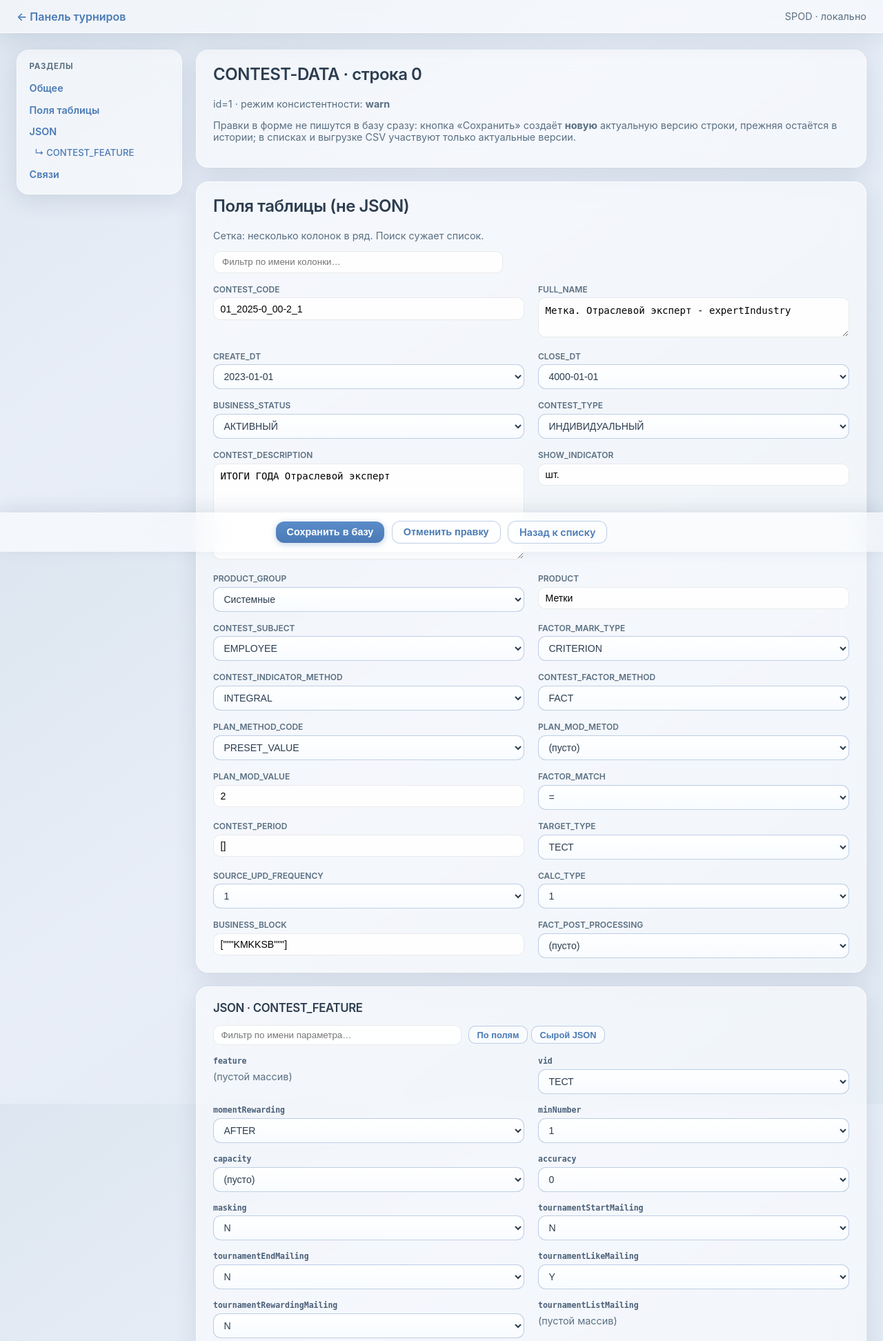
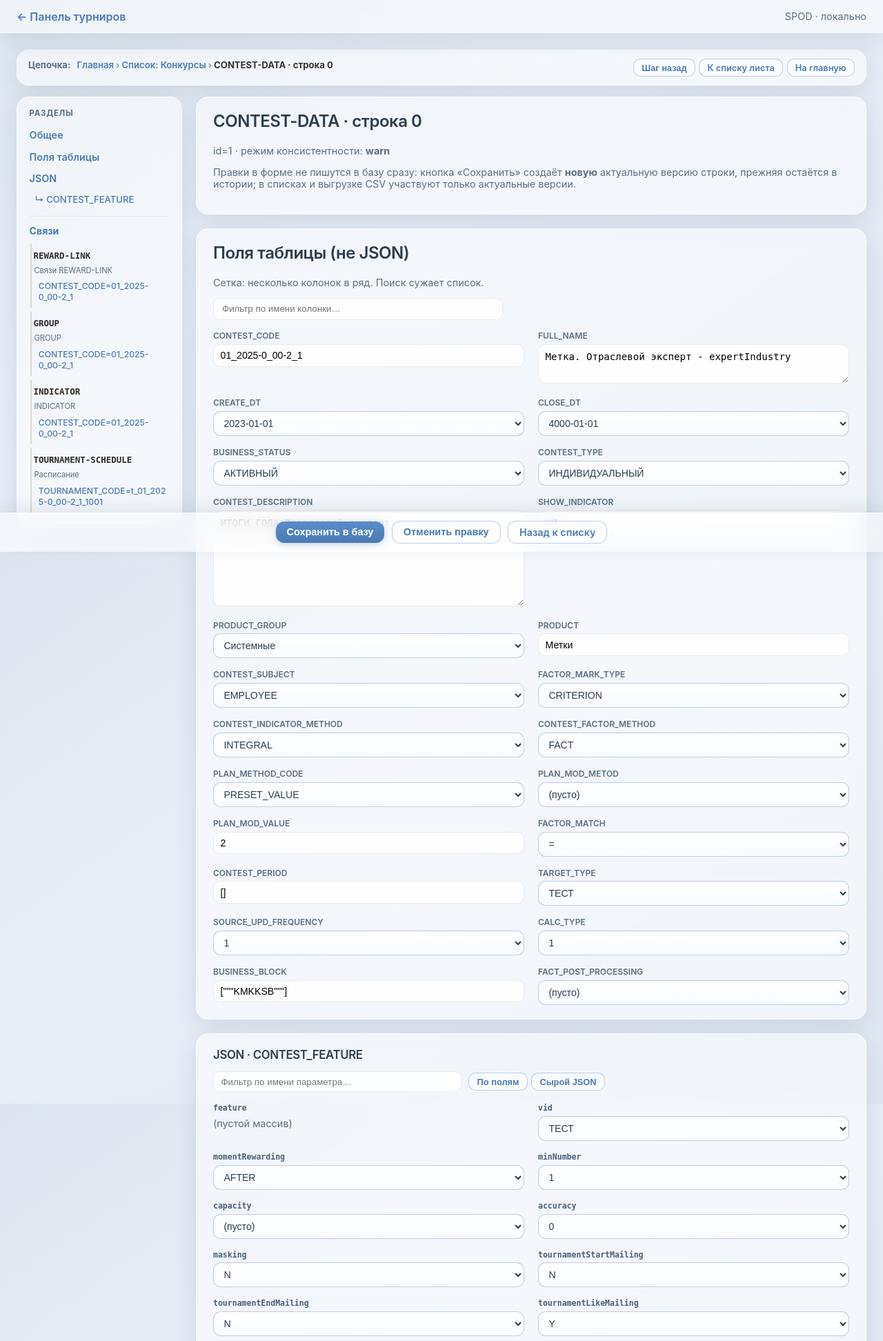
Before and after one commit to OrionFLASH/SPOD_GAME_Admin_UI, a FastAPI app: page /sheet/CONTEST-DATA/row/1?from_list=1 in a window 1280 px wide. Shown: the top 1944 px of the page at 69% size. Run offline with FastAPI, Linux system fonts and the light colour scheme; some libraries are stand-ins or nearby versions.

Commit message:
Панель: навигация по связям в меню «Разделы», trail_nav, документация
- relations: элементы связей с sheet_code, row_id, preview
- row_detail: якоря rel-card, группа связей в боковой колонке, кнопки в блоке связей
- trail_nav.js: цепочка в sessionStorage, ?from_list=1, крошки и возврат
- sheet_list: ссылка «Просмотр» с from_list=1; base: скрипт и класс ссылки на главную
- app: sheet_title для карточки строки; README: ТЗ, маршруты, раздел 6a, история 0.1.7–0.1.8

```diff
--- a/src/app.py
+++ b/src/app.py
@@ -16,7 +16,7 @@ from fastapi import Body, FastAPI, HTTPException, Request
 from fastapi.responses import FileResponse, HTMLResponse, RedirectResponse
 from fastapi.staticfiles import StaticFiles
 from fastapi.templating import Jinja2Templates
-from markupsafe import Markup
+from markupsafe import Markup, escape
 
 from src import config_validate, consistency, db, editor_config, export_csv, ingest, relations, sheet_list_display, spod_json
 
@@ -36,6 +36,15 @@ def _json_for_script_tag(obj: Any) -> Markup:
     s = json.dumps(obj, ensure_ascii=False)
     s = s.replace("<", "\\u003c").replace(">", "\\u003e")
     return Markup(s)
+
+
+def _tojson_readable(value: Any, indent: int = 2) -> Markup:
+    """
+    JSON для вывода в HTML (<pre> в блоке «Связи»): кириллица как текст, не escape \\uXXXX.
+    Стандартный фильтр tojson в Jinja2 использует ASCII-экранирование не-ASCII символов.
+    """
+    text = json.dumps(value, ensure_ascii=False, indent=indent)
+    return Markup(escape(text))
 
 
 def _load_config() -> Dict[str, Any]:
@@ -83,6 +92,7 @@ async def lifespan(app: FastAPI):
 app = FastAPI(title="SPOD Tournament Admin", lifespan=lifespan)
 app.mount("/static", StaticFiles(directory=str(ROOT / "src" / "static")), name="static")
 templates = Jinja2Templates(directory=str(ROOT / "src" / "templates"))
+templates.env.filters["tojson_readable"] = _tojson_readable
 
 
 def get_conn() -> sqlite3.Connection:
@@ -212,11 +222,13 @@ def row_detail(request: Request, code: str, row_id: int):
         "editorTextareas": editor_config.flatten_editor_textareas(CFG),
         "longTextThreshold": int(CFG.get("editor_long_text_threshold", 120)),
     }
+    sheet_title = str(spec.get("title") or code)
     return templates.TemplateResponse(
         request,
         "row_detail.html",
         {
             "sheet_code": code,
+            "sheet_title": sheet_title,
             "row_id": row_id,
             "row_index": r["row_index"],
             "cells": cells,
--- a/src/static/app.css
+++ b/src/static/app.css
@@ -300,6 +300,105 @@ table.data th {
   padding-bottom: 5rem;
 }
 
+/* ---------- Цепочка навигации по связям (trail_nav.js) ---------- */
+
+.trail-nav {
+  margin-bottom: 1rem;
+  padding: 0.75rem 1rem !important;
+}
+
+.trail-nav-inner {
+  display: flex;
+  flex-wrap: wrap;
+  align-items: flex-start;
+  justify-content: space-between;
+  gap: 0.75rem 1rem;
+}
+
+.trail-nav-crumbs {
+  flex: 1 1 12rem;
+  font-size: 0.82rem;
+  line-height: 1.45;
+  word-break: break-word;
+}
+
+.trail-nav-label {
+  font-weight: 700;
+  color: var(--muted);
+  margin-right: 0.35rem;
+}
+
+.trail-sep {
+  margin: 0 0.2rem;
+  color: var(--muted);
+  user-select: none;
+}
+
+.trail-crumb {
+  color: var(--accent);
+  text-decoration: none;
+  font-weight: 600;
+}
+
+.trail-crumb:hover {
+  text-decoration: underline;
+}
+
+.trail-crumb.trail-current {
+  color: rgba(45, 40, 32, 0.95);
+  font-weight: 700;
+  cursor: default;
+}
+
+.trail-crumb-root {
+  font-weight: 600;
+}
+
+.trail-nav-actions {
+  flex: 0 0 auto;
+  display: flex;
+  flex-wrap: wrap;
+  gap: 0.35rem;
+  align-items: center;
+}
+
+.relation-item {
+  margin-top: 0.65rem;
+  padding-top: 0.65rem;
+  border-top: 1px solid rgba(0, 0, 0, 0.06);
+}
+
+.relation-item:first-of-type {
+  margin-top: 0.35rem;
+  padding-top: 0;
+  border-top: none;
+}
+
+.relation-item-head {
+  display: flex;
+  flex-wrap: wrap;
+  align-items: center;
+  justify-content: space-between;
+  gap: 0.5rem;
+  margin-bottom: 0.35rem;
+}
+
+.relation-item-preview {
+  font-size: 0.78rem;
+  font-weight: 600;
+  color: rgba(55, 50, 40, 0.9);
+  font-family: ui-monospace, monospace;
+}
+
+.relation-item-json {
+  margin-top: 0;
+}
+
+.relation-multi-hint {
+  margin: 0 0 0.35rem;
+  font-size: 0.8rem;
+}
+
 .row-edit-layout {
   display: grid;
   grid-template-columns: minmax(200px, 240px) minmax(0, 1fr);
@@ -359,6 +458,60 @@ table.data th {
   padding-left: 0.5rem !important;
   font-weight: 500 !important;
   font-size: 0.82rem !important;
+}
+
+/* Группа «Связи» в боковом меню: лист → подпункты на строки */
+.edit-nav-group {
+  margin-top: 0.35rem;
+  padding-top: 0.5rem;
+  border-top: 1px solid rgba(0, 0, 0, 0.06);
+  display: flex;
+  flex-direction: column;
+  gap: 0.35rem;
+}
+
+.edit-nav-group-title-link {
+  font-size: 0.88rem !important;
+  font-weight: 700 !important;
+}
+
+.edit-nav-rel-block {
+  padding: 0.35rem 0 0.15rem 0.15rem;
+  border-left: 2px solid rgba(120, 90, 40, 0.2);
+  margin-left: 0.1rem;
+  display: flex;
+  flex-direction: column;
+  gap: 0.15rem;
+}
+
+.edit-nav-rel-sheet {
+  font-family: ui-monospace, monospace;
+  font-size: 0.78rem !important;
+  font-weight: 700 !important;
+  color: rgba(35, 32, 26, 0.95) !important;
+  word-break: break-all;
+  line-height: 1.25;
+}
+
+.edit-nav-rel-sheet:hover {
+  color: var(--accent) !important;
+}
+
+.edit-nav-rel-block-title {
+  font-size: 0.7rem;
+  line-height: 1.3;
+  color: var(--muted);
+  padding-left: 0.05rem;
+  margin-bottom: 0.1rem;
+}
+
+.edit-nav-rel-link {
+  display: block;
+  padding-left: 0.45rem !important;
+  font-size: 0.76rem !important;
+  font-weight: 500 !important;
+  line-height: 1.35;
+  word-break: break-word;
 }
 
 .edit-main .panel h2 {
@@ -554,6 +707,7 @@ table.data th {
 }
 
 .relation-card {
+  scroll-margin-top: 5rem;
   background: rgba(255, 255, 255, 0.45);
   border: 1px solid var(--glass-border);
   border-radius: 14px;
--- /dev/null
+++ b/src/static/trail_nav.js
@@ -0,0 +1,208 @@
+/**
+ * Цепочка переходов при редактировании строк и переходах по блоку «Связи».
+ * Хранение: sessionStorage, ключ spod_edit_trail — массив { title, href } страниц,
+ * с которых пользователь ушёл по связи (для «Шаг назад» и хлебных крошек).
+ */
+(function () {
+  "use strict";
+
+  var STORAGE_KEY = "spod_edit_trail";
+
+  function readTrail() {
+    try {
+      var raw = sessionStorage.getItem(STORAGE_KEY);
+      if (!raw) return [];
+      var t = JSON.parse(raw);
+      return Array.isArray(t) ? t : [];
+    } catch (e) {
+      return [];
+    }
+  }
+
+  function writeTrail(arr) {
+    sessionStorage.setItem(STORAGE_KEY, JSON.stringify(arr));
+  }
+
+  function clearTrail() {
+    sessionStorage.removeItem(STORAGE_KEY);
+  }
+
+  function esc(s) {
+    var d = document.createElement("div");
+    d.textContent = s == null ? "" : String(s);
+    return d.innerHTML;
+  }
+
+  function currentListHref(meta) {
+    return "/sheet/" + encodeURIComponent(meta.dataset.sheetCode);
+  }
+
+  function pushCurrentToTrail(meta) {
+    var href = window.location.pathname;
+    var title =
+      meta.dataset.trailCurrentTitle ||
+      meta.dataset.sheetCode + " · #" + meta.dataset.rowIndex;
+    var t = readTrail();
+    if (t.length && t[t.length - 1].href === href) return;
+    t.push({ title: title, href: href });
+    writeTrail(t);
+  }
+
+  function goBackOne(meta) {
+    var t = readTrail();
+    if (!t.length) {
+      window.location.href = currentListHref(meta);
+      return;
+    }
+    var prev = t.pop();
+    writeTrail(t);
+    window.location.href = prev.href;
+  }
+
+  function goTrailIndex(i) {
+    var t = readTrail();
+    if (i < 0 || i >= t.length) return;
+    var target = t[i];
+    writeTrail(t.slice(0, i));
+    window.location.href = target.href;
+  }
+
+  /** Один обработчик на документ: ссылки «Главная» в шапке и в крошках сбрасывают цепочку. */
+  function bindRootClearDelegation() {
+    if (bindRootClearDelegation._done) return;
+    bindRootClearDelegation._done = true;
+    document.body.addEventListener("click", function (e) {
+      var a = e.target.closest && e.target.closest("a.spod-trail-clear-root");
+      if (a) clearTrail();
+    });
+  }
+
+  function bindListClears(meta) {
+    var listHref = currentListHref(meta);
+    document.querySelectorAll(".spod-trail-clear-to-list").forEach(function (a) {
+      a.addEventListener("click", function () {
+        if (a.getAttribute("href") === listHref) clearTrail();
+      });
+    });
+  }
+
+  function bindRelNav() {
+    document.querySelectorAll("a.spod-rel-nav").forEach(function (a) {
+      a.addEventListener("click", function (e) {
+        var meta = document.getElementById("row-page-meta");
+        if (!meta) return;
+        e.preventDefault();
+        pushCurrentToTrail(meta);
+        window.location.href = a.getAttribute("href");
+      });
+    });
+  }
+
+  function renderTrailBar(meta, navEl) {
+    var t = readTrail();
+    var currentTitle =
+      meta.dataset.trailCurrentTitle ||
+      meta.dataset.sheetCode + " · строка " + meta.dataset.rowIndex;
+
+    var parts = [];
+    parts.push(
+      '<span class="trail-nav-label">Цепочка:</span> ' +
+        '<a href="/" class="trail-crumb trail-crumb-root spod-trail-clear-root">Главная</a>'
+    );
+
+    for (var i = 0; i < t.length; i++) {
+      parts.push(
+        '<span class="trail-sep">›</span><a href="#" class="trail-crumb" data-trail-go="' +
+          i +
+          '">' +
+          esc(t[i].title) +
+          "</a>"
+      );
+    }
+    parts.push(
+      '<span class="trail-sep">›</span><span class="trail-crumb trail-current">' +
+        esc(currentTitle) +
+        "</span>"
+    );
+
+    var actions =
+      '<div class="trail-nav-actions">' +
+      '<button type="button" class="btn btn-ghost btn-sm" id="spod-trail-back" title="' +
+      (t.length ? "Предыдущая страница в цепочке" : "Цепочка пуста — откроется список этого листа") +
+      '">Шаг назад</button> ' +
+      '<a class="btn btn-ghost btn-sm spod-trail-clear-to-list" href="' +
+      esc(currentListHref(meta)) +
+      '">К списку листа</a> ' +
+      '<a class="btn btn-ghost btn-sm spod-trail-clear-root" href="/">На главную</a>' +
+      "</div>";
+
+    navEl.innerHTML =
+      '<div class="trail-nav-inner">' +
+      '<div class="trail-nav-crumbs">' +
+      parts.join("") +
+      "</div>" +
+      actions +
+      "</div>";
+
+    navEl.querySelectorAll("[data-trail-go]").forEach(function (link) {
+      link.addEventListener("click", function (e) {
+        e.preventDefault();
+        goTrailIndex(parseInt(link.getAttribute("data-trail-go"), 10));
+      });
+    });
+
+    var backBtn = navEl.querySelector("#spod-trail-back");
+    if (backBtn) {
+      backBtn.addEventListener("click", function () {
+        goBackOne(meta);
+      });
+    }
+
+    bindRootClearDelegation();
+  }
+
+  function initRowPage() {
+    var meta = document.getElementById("row-page-meta");
+    var navEl = document.getElementById("spod-trail-nav");
+    if (!meta || !navEl) return;
+
+    var params = new URLSearchParams(window.location.search);
+    if (params.get("from_list") === "1") {
+      var st = meta.dataset.sheetTitle || meta.dataset.sheetCode;
+      writeTrail([
+        {
+          title: "Список: " + st,
+          href: currentListHref(meta),
+        },
+      ]);
+      params.delete("from_list");
+      var qs = params.toString();
+      var nw = window.location.pathname + (qs ? "?" + qs : "");
+      window.history.replaceState(null, "", nw);
+    }
+
+    renderTrailBar(meta, navEl);
+    bindRelNav();
+    bindListClears(meta);
+    bindRootClearDelegation();
+  }
+
+  function onReady() {
+    var path = window.location.pathname || "";
+    if (path === "/" || path === "") {
+      clearTrail();
+      bindRootClearDelegation();
+      return;
+    }
+    initRowPage();
+    if (!document.getElementById("row-page-meta")) {
+      bindRootClearDelegation();
+    }
+  }
+
+  if (document.readyState === "loading") {
+    document.addEventListener("DOMContentLoaded", onReady);
+  } else {
+    onReady();
+  }
+})();
--- a/src/templates/base.html
+++ b/src/templates/base.html
@@ -8,11 +8,12 @@
 </head>
 <body>
   <header class="topbar">
-    <div><a href="/">← Панель турниров</a></div>
+    <div><a href="/" class="spod-trail-clear-root">← Панель турниров</a></div>
     <div class="muted">SPOD · локально</div>
   </header>
   <div class="wrap">
     {% block content %}{% endblock %}
   </div>
+  <script src="/static/trail_nav.js" defer></script>
 </body>
 </html>
--- a/src/templates/row_detail.html
+++ b/src/templates/row_detail.html
@@ -1,6 +1,18 @@
 {% extends "base.html" %}
 {% block title %}Строка {{ row_index }} — {{ sheet_code }}{% endblock %}
 {% block content %}
+{# Метаданные страницы для trail_nav.js: цепочка «назад» и переходы по связям. #}
+<div
+  id="row-page-meta"
+  class="is-hidden"
+  aria-hidden="true"
+  data-sheet-code="{{ sheet_code }}"
+  data-row-id="{{ row_id }}"
+  data-row-index="{{ row_index }}"
+  data-sheet-title="{{ sheet_title | e }}"
+  data-trail-current-title="{{ sheet_code }} · строка {{ row_index }}"
+></div>
+<nav id="spod-trail-nav" class="trail-nav panel" aria-label="Цепочка переходов по связям"></nav>
 {# Данные для row_editor.js: плоские поля и разобранный JSON. #}
 <script type="application/json" id="row-editor-bootstrap">{{ editor_bootstrap_json }}</script>
 
@@ -13,8 +25,22 @@
       {% for jb in json_blocks %}
       <a class="edit-nav-sub" href="#sec-json-{{ jb.section_slug }}">↳ {{ jb.column }}</a>
       {% endfor %}
+      {# Связи: в меню видно целевой лист (файл) и подпункты на каждую строку — переход в редактирование с учётом trail_nav.js #}
       {% if rel.links %}
-      <a href="#sec-relations">Связи</a>
+      <div class="edit-nav-group" role="navigation" aria-label="Переходы по связям">
+        <a href="#sec-relations" class="edit-nav-group-title-link">Связи</a>
+        {% for rel_block in rel.links %}
+        {% if rel_block["items"] %}
+        <div class="edit-nav-rel-block">
+          <a class="edit-nav-rel-sheet" href="#rel-card-{{ loop.index0 }}" title="Прокрутить к карточке на странице">{{ rel_block["items"][0].sheet_code }}</a>
+          <div class="edit-nav-rel-block-title">{{ rel_block["title"] }}</div>
+          {% for item in rel_block["items"] %}
+          <a class="edit-nav-sub edit-nav-rel-link spod-rel-nav" href="/sheet/{{ item.sheet_code }}/row/{{ item.row_id }}" title="Редактировать связанную строку">{{ item.preview }}</a>
+          {% endfor %}
+        </div>
+        {% endif %}
+        {% endfor %}
+      </div>
       {% endif %}
     </aside>
 
@@ -48,10 +74,19 @@
         <div class="relations-grid">
           {% for rel_block in rel.links %}
           {% if rel_block["items"] %}
-          <div class="relation-card">
+          <div class="relation-card" id="rel-card-{{ loop.index0 }}">
             <h3 class="muted relation-card-title">{{ rel_block["title"] }}</h3>
+            {% if rel_block["items"]|length > 1 %}
+            <p class="muted relation-multi-hint">Несколько строк: у каждой своя кнопка перехода к редактированию.</p>
+            {% endif %}
             {% for item in rel_block["items"] %}
-            <pre class="link-block">{{ item | tojson(indent=2) }}</pre>
+            <div class="relation-item">
+              <div class="relation-item-head">
+                <span class="relation-item-preview">{{ item.preview }}</span>
+                <a class="btn btn-primary btn-sm spod-rel-nav" href="/sheet/{{ item.sheet_code }}/row/{{ item.row_id }}">Редактировать связь</a>
+              </div>
+              <pre class="link-block relation-item-json">{{ item.cells | tojson_readable }}</pre>
+            </div>
             {% endfor %}
           </div>
           {% endif %}
@@ -69,7 +104,7 @@
   <div class="edit-dock-actions">
     <button type="button" class="btn btn-primary" id="btn-save" disabled>Сохранить в базу</button>
     <button type="button" class="btn btn-ghost" id="btn-cancel" disabled>Отменить правку</button>
-    <a class="btn btn-ghost" href="/sheet/{{ sheet_code }}">Назад к списку</a>
+    <a class="btn btn-ghost spod-trail-clear-to-list" href="/sheet/{{ sheet_code }}">Назад к списку</a>
   </div>
 </div>
 
--- a/src/templates/sheet_list.html
+++ b/src/templates/sheet_list.html
@@ -34,7 +34,7 @@
             <span class="badge badge-bad">Проблемы</span>
             {% endif %}
           </td>
-          <td class="col-action"><a class="btn btn-ghost" href="/sheet/{{ sheet_code }}/row/{{ r.id }}">Просмотр</a></td>
+          <td class="col-action"><a class="btn btn-ghost" href="/sheet/{{ sheet_code }}/row/{{ r.id }}?from_list=1">Просмотр</a></td>
         </tr>
         {% endfor %}
       </tbody>
```
Also changed, not shown: src/relations.py (+63 -28 lines), README.md.
